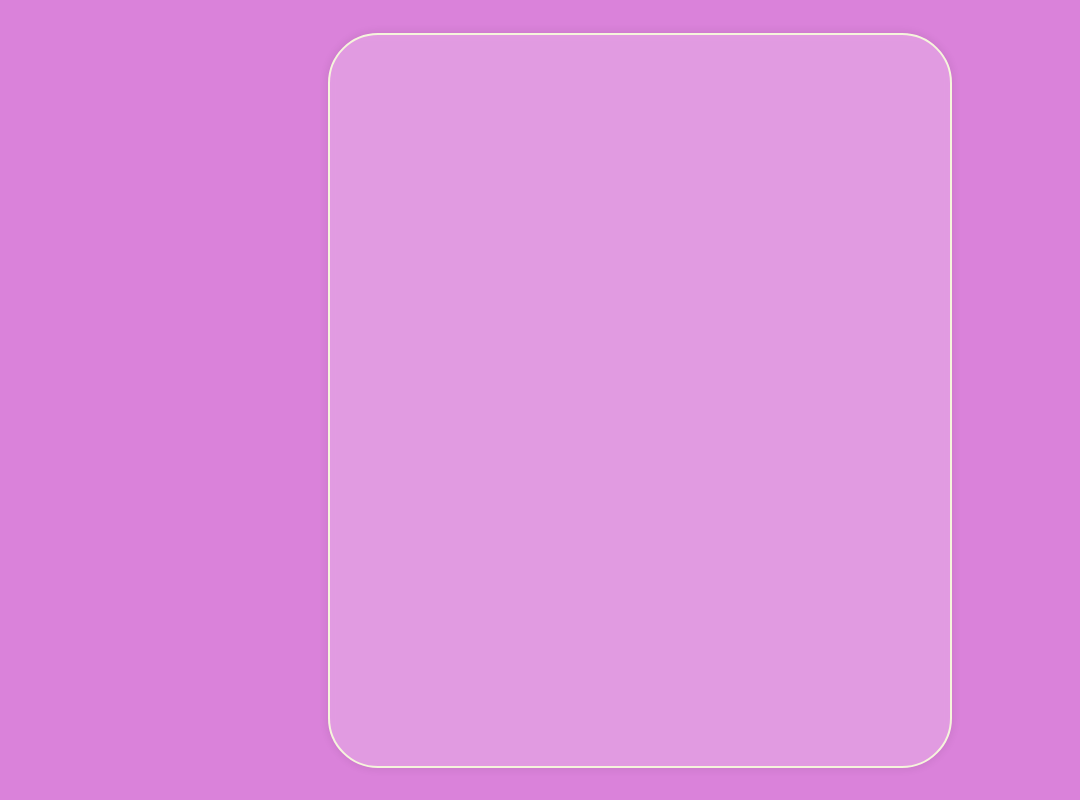
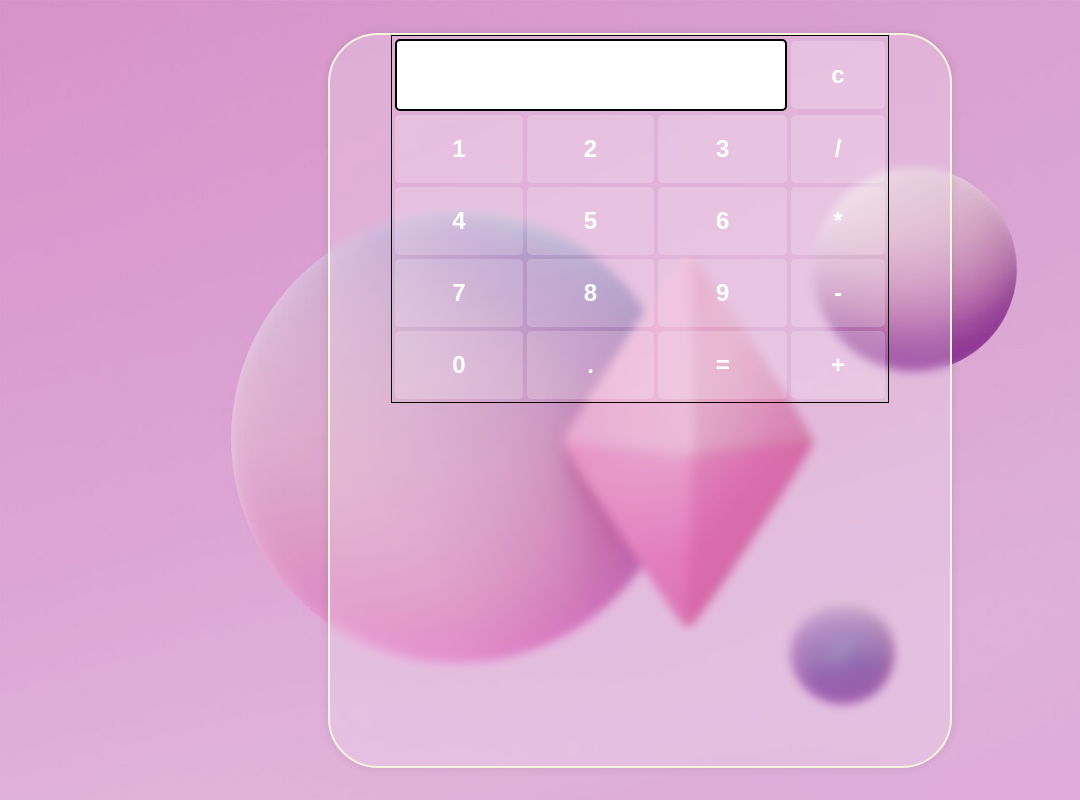
Before and after one commit to raziahabdull/CALCULATOR_PROJECT, a plain HTML site: page index.html in a window 1280 px wide. Shown: the whole page, without its empty margins (0-1080 px from the left). Drawn offline with Linux system fonts and the light colour scheme.

Commit message:
add file

```diff
--- a/index.html
+++ b/index.html
@@ -8,6 +8,39 @@
 </head>
 <body>
     <div class = "Calculator">
+        <table id="calcu">
+            <tr>
+                <td colspan="3">
+                    <input type="text" id="result">
+                </td>
+                <td><input type="button" value="c"></td>
+            </tr>
+
+            <tr>
+                <td><input type="button" value="1"></td>
+                <td><input type="button" value="2"></td>
+                <td><input type="button" value="3"></td>
+                <td><input type="button" value="/"></td>
+            </tr>
+            <tr>
+                <td><input type="button" value="4"></td>
+                <td><input type="button" value="5"></td>
+                <td><input type="button" value="6"></td>
+                <td><input type="button" value="*"></td>
+            </tr>
+            <tr>
+                <td><input type="button" value="7"></td>
+                <td><input type="button" value="8"></td>
+                <td><input type="button" value="9"></td>
+                <td><input type="button" value="-"></td>
+            </tr>
+            <tr>
+                <td><input type="button" value="0"></td>
+                <td><input type="button" value="."></td>
+                <td><input type="button" value="="></td>
+                <td><input type="button" value="+"></td>
+            </tr>
+        </table>
 
 </div>
 </body>
--- a/style.css
+++ b/style.css
@@ -1,5 +1,5 @@
 body{
-    background-color:rgb(218, 130, 218);
+    background-image:url(images/calculator.jpg);
       background-size: cover;
       background-repeat: no-repeat;
       display: flex;
@@ -19,7 +19,31 @@ body{
   backdrop-filter: blur(5px);
   border-radius: 50px;
 
+}
 
+table {
+  border: 1px solid black;
+  margin-left: auto;
+  margin-right: auto;
+}
 
+input[type="button"] {
+  width: 100%;
+  padding: 20px 40px;
+  background-color: rgba(255, 255, 255, 0.2);
+  color:white ;
+  font-size: 24px;
+  font-weight: bold;
+  border: none;
+  border-radius: 5px;
+}
 
+input[type="text"] {
+  padding: 20px 30px;
+  font-size: 24px;
+  font-weight: bold;
+  border: none;
+  border-radius: 5px;
+  border: 2px solid black;
+  background-color: (255, 255, 255, 0.2)
 }
```
Also changed, not shown: images/calculator.jpg (added).
